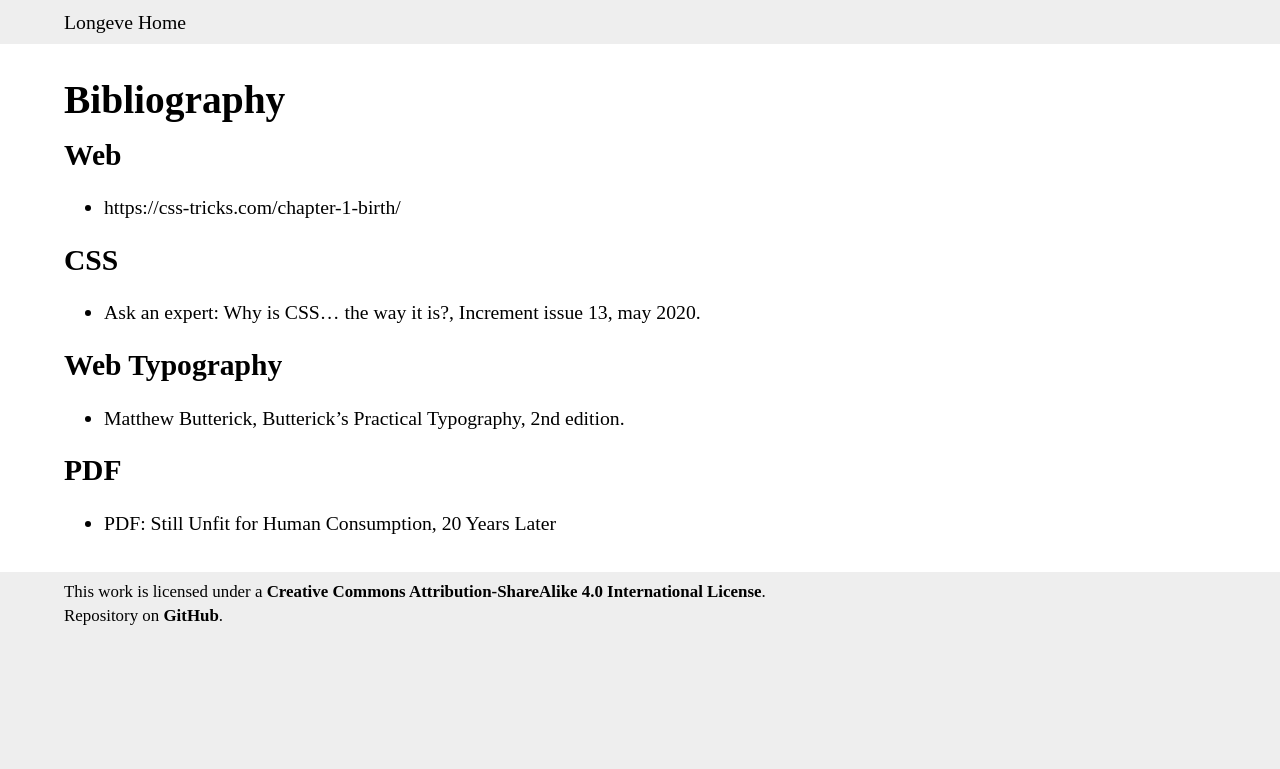
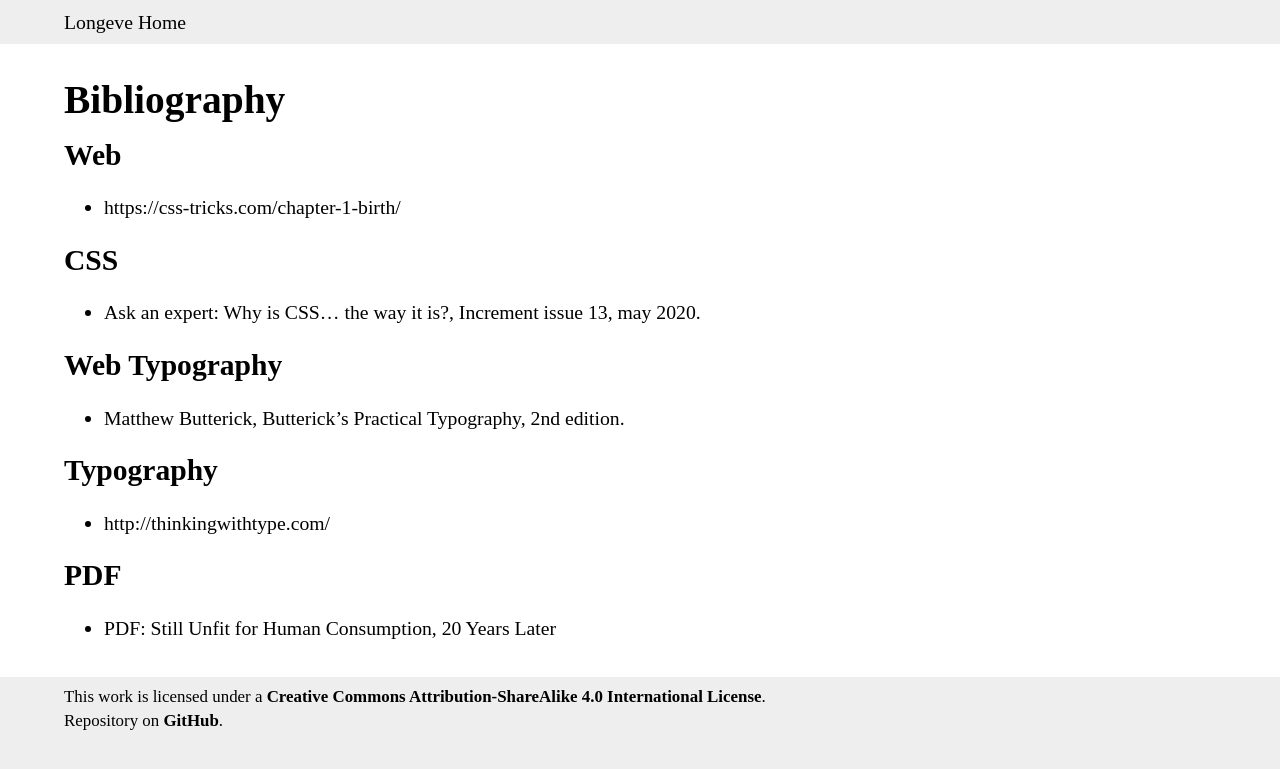
Before and after one commit to longeve/longeve.github.io, a Jekyll site: the page built from website/biblio.md, in a window 1280 px wide. Shown: the top 769 px of the page. Built offline with Jekyll 4.4.1, drawn with Linux system fonts in a browser that asks for light colours; some web fonts are replaced; our own code applies the rules of GitHub Pages for plain Markdown files; Markdown is read by kramdown in place of the engine named in the settings.

Commit message:
Update biblio.md

```diff
--- a/website/biblio.md
+++ b/website/biblio.md
@@ -14,6 +14,10 @@
 
 - Matthew Butterick, [Butterick's Practical Typography](https://practicaltypography.com/), 2nd edition.
 
+## Typography
+
+- http://thinkingwithtype.com/
+
 ## PDF
 
 - [PDF: Still Unfit for Human Consumption, 20 Years Later](https://www.nngroup.com/articles/pdf-unfit-for-human-consumption/)
```
